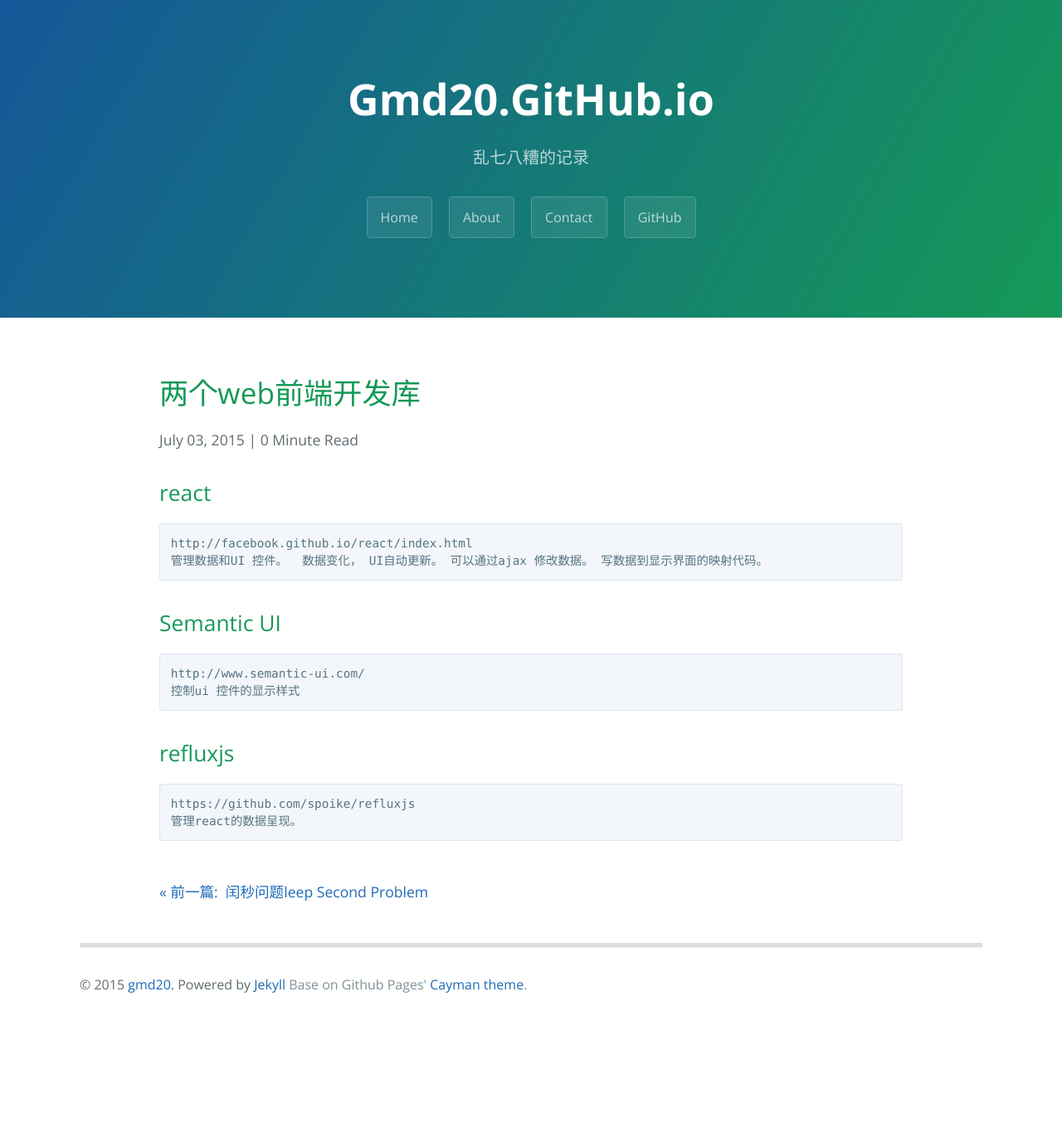
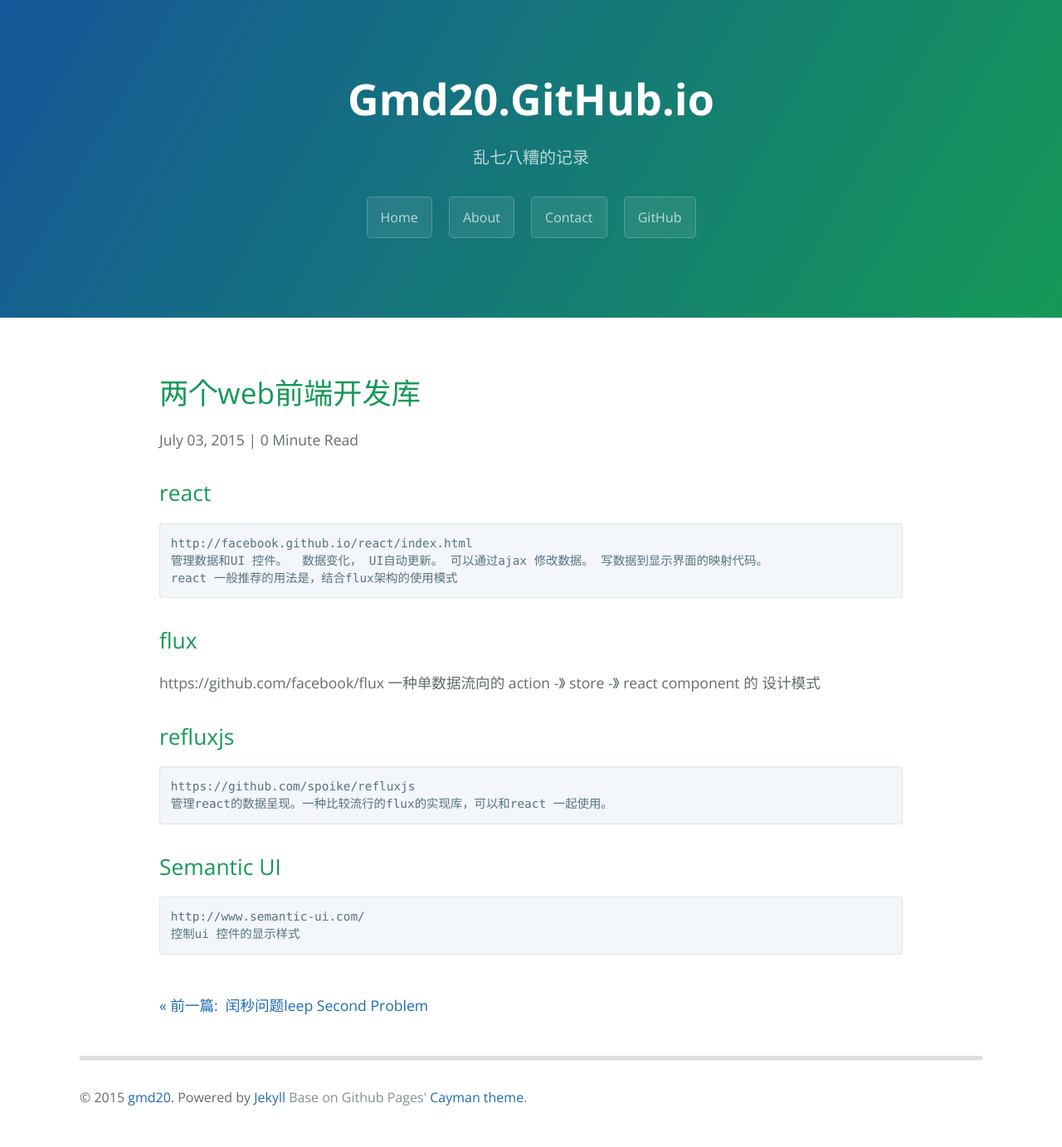
Before and after one commit to gmd20/gmd20.github.io, a Jekyll site: the page built from _posts/2015-07-03-两个web前端开发库.markdown, in a window 1280 px wide. Shown: the whole page at 83% size. Built offline with Jekyll 4.4.1, drawn with Linux system fonts in a browser that asks for light colours; Markdown is read by kramdown in place of the engine named in the settings; comment, search, counter and statistics services are not loaded; before the commit the page ends 1247 px from its top, so only the background shows below that.

Commit message:
Update 2015-07-03-两个web前端开发库.markdown

```diff
--- a/_posts/2015-07-03-两个web前端开发库.markdown
+++ b/_posts/2015-07-03-两个web前端开发库.markdown
@@ -2,14 +2,21 @@ react
 -----
     http://facebook.github.io/react/index.html
     管理数据和UI 控件。  数据变化， UI自动更新。 可以通过ajax 修改数据。 写数据到显示界面的映射代码。
+    react 一般推荐的用法是，结合flux架构的使用模式
 
+flux
+-----
+ https://github.com/facebook/flux
+  一种单数据流向的 action -》 store -》 react component 的 设计模式
+
+
+
+refluxjs
+--------
+    https://github.com/spoike/refluxjs
+    管理react的数据呈现。一种比较流行的flux的实现库，可以和react 一起使用。
 
 Semantic UI
 -----------
     http://www.semantic-ui.com/
     控制ui 控件的显示样式
-
-refluxjs
---------
-    https://github.com/spoike/refluxjs
-    管理react的数据呈现。
```
